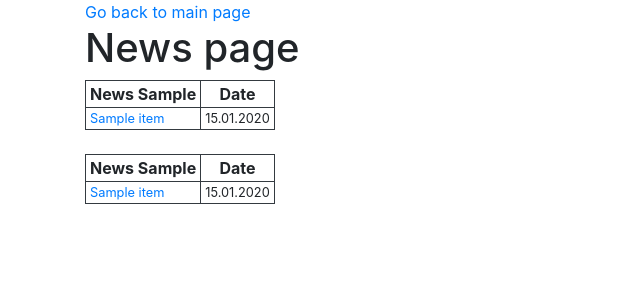
After one commit to leeroymk/afc_project, a Django app: template fwa/templates/fwa/news.html in a window 1280 px wide. The commit adds this page. Shown: the top 300 px of the page, without its empty margins (0-640 px from the left). Run offline with Django 4.2, Linux system fonts and the light colour scheme; the template is opened without the code that fills it: most values are stand-ins (such as "Sample title", 1, 10 or a date in 2020).

Commit message:
added news page

```diff
--- /dev/null
+++ b/fwa/templates/fwa/news.html
@@ -0,0 +1,72 @@
+<!doctype html>
+<html lang="ru">
+
+<head>
+  <!-- Required meta tags -->
+  <meta charset="utf-8">
+  <meta name="viewport" content="width=device-width, initial-scale=1, shrink-to-fit=no">
+
+  <!-- Bootstrap CSS -->
+  <link rel="stylesheet" href="https://cdn.jsdelivr.net/npm/bootstrap@4.1.3/dist/css/bootstrap.min.css"
+    integrity="sha384-MCw98/SFnGE8fJT3GXwEOngsV7Zt27NXFoaoApmYm81iuXoPkFOJwJ8ERdknLPMO" crossorigin="anonymous">
+
+  <title>AFC news</title>
+</head>
+<div class="container">
+  <body>
+    <a href="{% url 'index-page' %}">Go back to main page</a>
+    <h1>News page</h1>
+    <table>
+      <thead class="border border-dark">
+        <tr>
+          <th class="px-1">News {{ team_1 }}</th>
+          <th  class="px-1 text-center border-left border-dark">Date</th>
+        </tr>
+      </thead>
+      <tbody>
+        {% for item in news_1 %}
+        <tr class="border border-dark">
+            <td class="px-1 small">
+              <a href={{ item.source }}>{{ item.title }}</a>
+            </td>
+            <td class="px-1 text-center align-middle small border-left border-dark">
+              {% now "d.m.Y" as today %}
+              {% if  today == item.date|date:"d.m.Y" %}
+                {{ item.date|date:"H:i" }}
+              {% else %}
+                {{ item.date|date:"d.m.Y" }}
+              {% endif %}
+            </td>
+        </tr>
+        {% endfor %}
+      </tbody>
+    </table>
+    <br>
+    <table>
+      <thead class="border border-dark">
+        <tr>
+          <th class="px-1">News {{ team_2 }}</th>
+          <th  class="px-1 text-center border-left border-dark">Date</th>
+        </tr>
+      </thead>
+      <tbody>
+        {% for item in news_2 %}
+        <tr class="border border-dark">
+            <td class="px-1 small">
+              <a href={{ item.source }}>{{ item.title }}</a>
+            </td>
+            <td class="px-1 text-center align-middle small border-left border-dark">
+              {% now "d.m.Y" as today %}
+              {% if  today == item.date|date:"d.m.Y" %}
+                {{ item.date|date:"H:i" }}
+              {% else %}
+                {{ item.date|date:"d.m.Y" }}
+              {% endif %}
+            </td>
+        </tr>
+        {% endfor %}
+      </tbody>
+    </table>
+  </body>
+</div>
+</html>
--- a/fwa/urls.py
+++ b/fwa/urls.py
@@ -3,8 +3,5 @@ from . import views
 
 urlpatterns = [
     path('', views.index, name='index-page'),
-    path('stats/', views.statistics, name='stats-page'),
-    path('goals/', views.goalscorers_epl, name='bombardiers_epl'),
-    path('assistents/', views.assistents_epl, name='assistents_epl'),
-    path('calendar/', views.calendar, name='calendar')
+    path('news/', views.news, name='news-page'),
 ]
```
Also changed, not shown: fwa/management/commands/parser.py (+6 -2 lines), fwa/templates/fwa/index.html (+11 -3 lines), fwa/views.py (+14 -23 lines).
